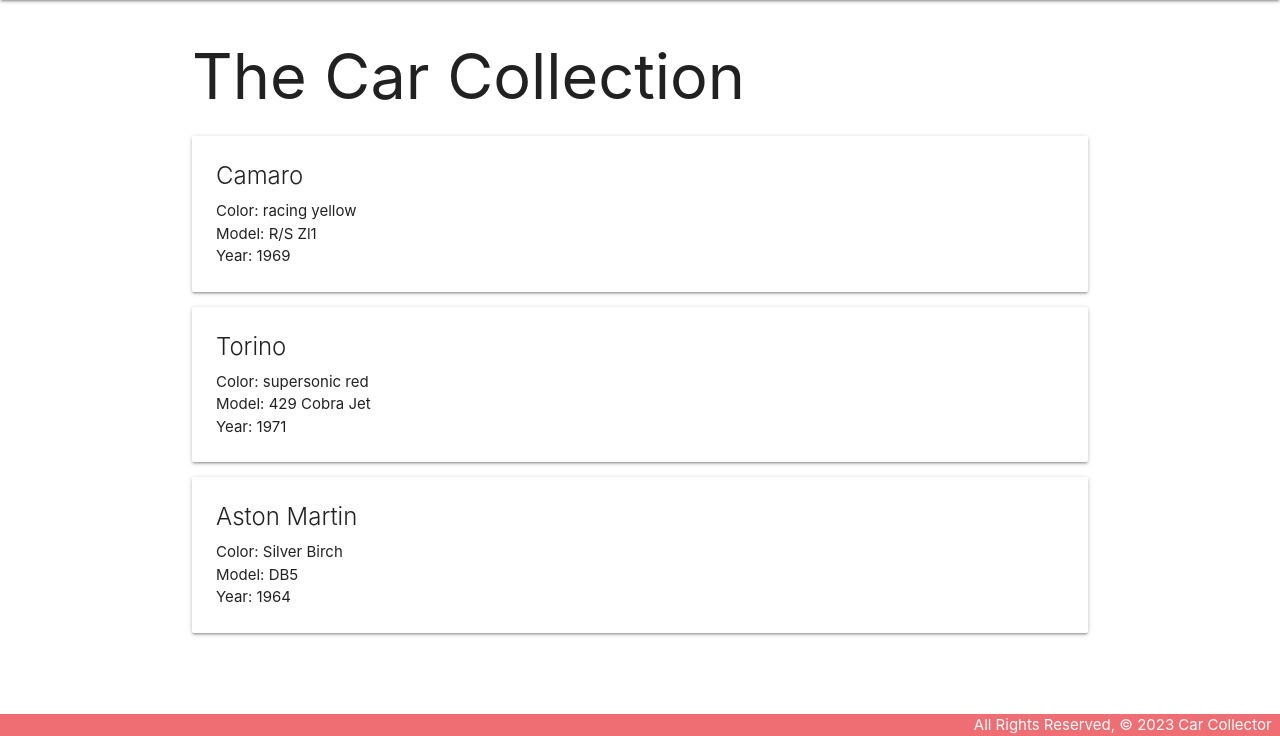
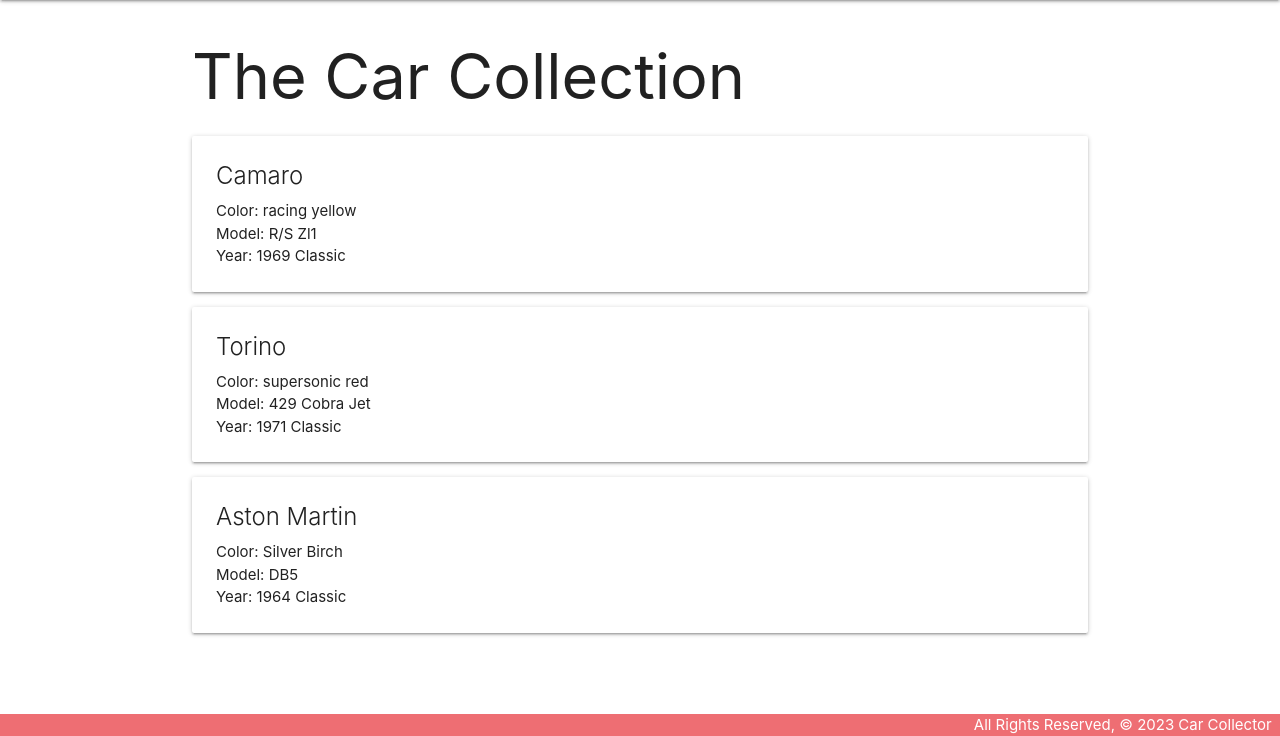
Before and after one commit to nicodenelli/carCollector, a Django app: page /cars/ in a window 1280 px wide. Shown: the part 64-800 px from the top of the page. Run offline with Django 4.2, Linux system fonts and the light colour scheme.

Commit message:
creating cars index page

```diff
--- a/main_app/templates/cars/index.html
+++ b/main_app/templates/cars/index.html
@@ -10,9 +10,9 @@
       <p>Color: {{ car.color }}</p>
       <p>Model: {{ car.model }}</p>
       {% if 1980 > car.year %}
-        <p>Year: {{ car.year }}</p>
+        <p>Year: {{ car.year }} Classic</p>
       {% else %}
-        <p>Year: Classic</p>
+        <p>Year: New</p>
       {% endif %}
     </div>
   </div>
```
